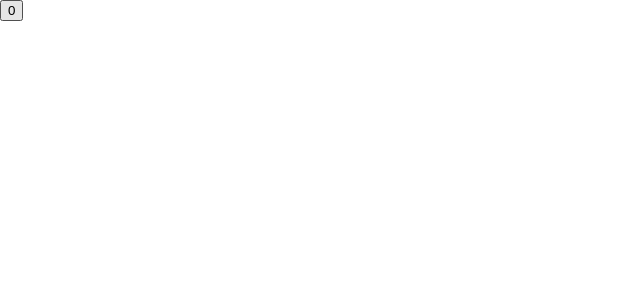
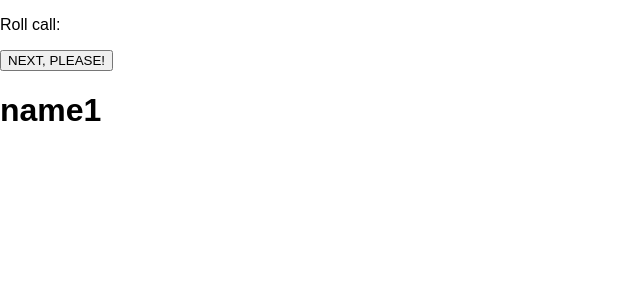
Before and after one commit to SoozeC/reactstuff, a React (Create React App) app: page / in a window 1280 px wide. Shown: the top 300 px of the page, without its empty margins (0-640 px from the left). Built offline with nearby package versions, Linux system fonts and the light colour scheme; the HTML template or start-up script is replaced by a standard one.

Commit message:
roll call component added

```diff
--- a/src/App.jsx
+++ b/src/App.jsx
@@ -1,9 +1,10 @@
 import React from 'react';
-import CatchMeIfYouCan from './CatchMeIfYouCan';
+import RollCall from './RollCall';
+
+let names = ['name1', 'name2', 'name3', 'name4', 'name5', 'name6', 'name7'];
 
 const App = () => (
-	<CatchMeIfYouCan jump={ 100 } />
-
+	<RollCall names={ names } />
 );
 
 export default App;
--- /dev/null
+++ b/src/RollCall.jsx
@@ -0,0 +1,31 @@
+import React, { Component } from "react";
+
+class RollCall extends Component {
+
+	constructor(props) {
+		super(props);
+			this.state = {
+			names: this.props.names,
+			index: 0
+		};
+		this.handleClick = this.handleClick.bind(this);
+		}
+
+	handleClick() {
+		let { index } = this.state;
+		const newIndex = (index >= index.length ? index = 0 : index + 1);
+		this.setState( { index: newIndex } )
+		}
+
+	render() {
+		const { names } = this.props;
+		const frag = <React.Fragment>
+			<p>Roll call:</p>
+			<button onClick={ this.handleClick } >NEXT, PLEASE!</button>
+			<h1>{ names[this.state.index] }</h1>
+			</React.Fragment>;
+		return frag
+	};
+}
+
+export default RollCall;
```
